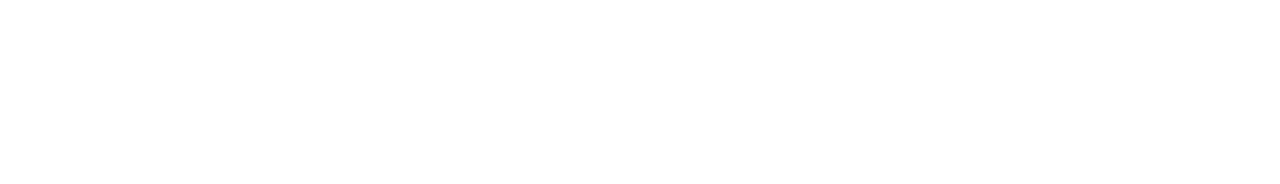
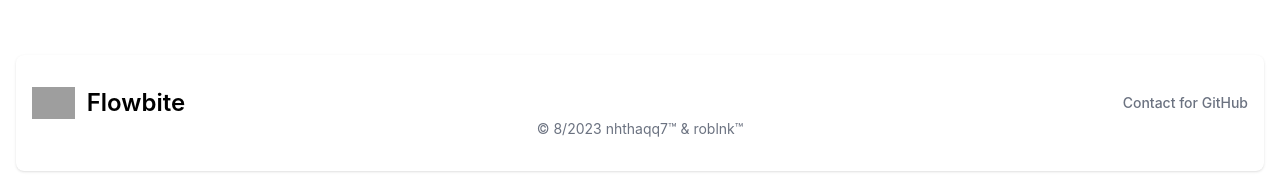
Before and after one commit to thngn22/banhang, a React (Create React App) app in the folder frontend/: page / in a window 1280 px wide. Shown: the part 1264-1448 px from the top of the page. Before the commit the page ends 1303 px from the top, so only its background shows below. Built offline with nearby package versions, Linux system fonts and the light colour scheme; grey boxes are pictures that could not be loaded.

Commit message:
fix z-index finish UI HomePage

```diff
--- a/frontend/src/App.js
+++ b/frontend/src/App.js
@@ -1,4 +1,5 @@
 import "./App.css";
+import Footer from "./customer/components/Footer/Footer";
 import Navigation from "./customer/components/Navigation/Navigation";
 import HomePage from "./customer/pages/HomePage/HomePage";
 
@@ -9,6 +10,8 @@ function App() {
         <Navigation />
       </div>
       <HomePage />
+
+      <Footer />
     </div>
   );
 }
--- /dev/null
+++ b/frontend/src/customer/components/Footer/Footer.jsx
@@ -0,0 +1,41 @@
+import React from "react";
+
+function Footer(props) {
+  return (
+    <footer class="bg-white rounded-lg shadow dark:bg-gray-900 m-4">
+      <div class="w-full max-w-screen-xl mx-auto p-4 md:py-8">
+        <div class="sm:flex sm:items-center sm:justify-between">
+          <a
+            href="https://flowbite.com/"
+            class="flex items-center mb-4 sm:mb-0"
+          >
+            <img
+              src="https://flowbite.com/docs/images/logo.svg"
+              class="h-8 mr-3"
+              alt="Flowbite Logo"
+            />
+            <span class="self-center text-2xl font-semibold whitespace-nowrap dark:text-white">
+              Flowbite
+            </span>
+          </a>
+          <ul class="flex flex-wrap items-center mb-6 text-sm font-medium text-gray-500 sm:mb-0 dark:text-gray-400">
+            <li>
+              <a href="https://github.com/thngn22/banhang" class="hover:underline" target="_blank" rel="noreferrer">
+                Contact for GitHub
+              </a>
+            </li>
+          </ul>
+        </div>
+
+        <span class="block text-sm text-gray-500 sm:text-center dark:text-gray-400">
+          © 8/2023{" "}
+          <a href="https://flowbite.com/" class="hover:underline">
+            nhthaqq7™ & roblnk™
+          </a>
+        </span>
+      </div>
+    </footer>
+  );
+}
+
+export default Footer;
--- a/frontend/src/customer/components/Navigation/Navigation.jsx
+++ b/frontend/src/customer/components/Navigation/Navigation.jsx
@@ -320,7 +320,7 @@ export default function Navigation() {
               </div>
 
               {/* Flyout menus */}
-              <Popover.Group className="hidden lg:ml-8 lg:block lg:self-stretch">
+              <Popover.Group className="hidden lg:ml-8 lg:block lg:self-stretch z-50">
                 <div className="flex h-full space-x-8">
                   {navigation.categories.map((category) => (
                     <Popover key={category.name} className="flex">
@@ -407,7 +407,7 @@ export default function Navigation() {
                     </Popover>
                   ))}
 
-                  {navigation.pages.map((page) => (
+                  {/* {navigation.pages.map((page) => (
                     <a
                       key={page.name}
                       href={page.href}
@@ -415,7 +415,7 @@ export default function Navigation() {
                     >
                       {page.name}
                     </a>
-                  ))}
+                  ))} */}
                 </div>
               </Popover.Group>
 
--- a/frontend/src/customer/pages/HomePage/HomePage.jsx
+++ b/frontend/src/customer/pages/HomePage/HomePage.jsx
@@ -8,7 +8,7 @@ HomePage.propTypes = {};
 
 function HomePage(props) {
   return (
-    <div>
+    <div className="-z-10">
       <HomeCarousel />
 
       <div className="space-y-10 py-10 px-5 lg:px-10">
```
